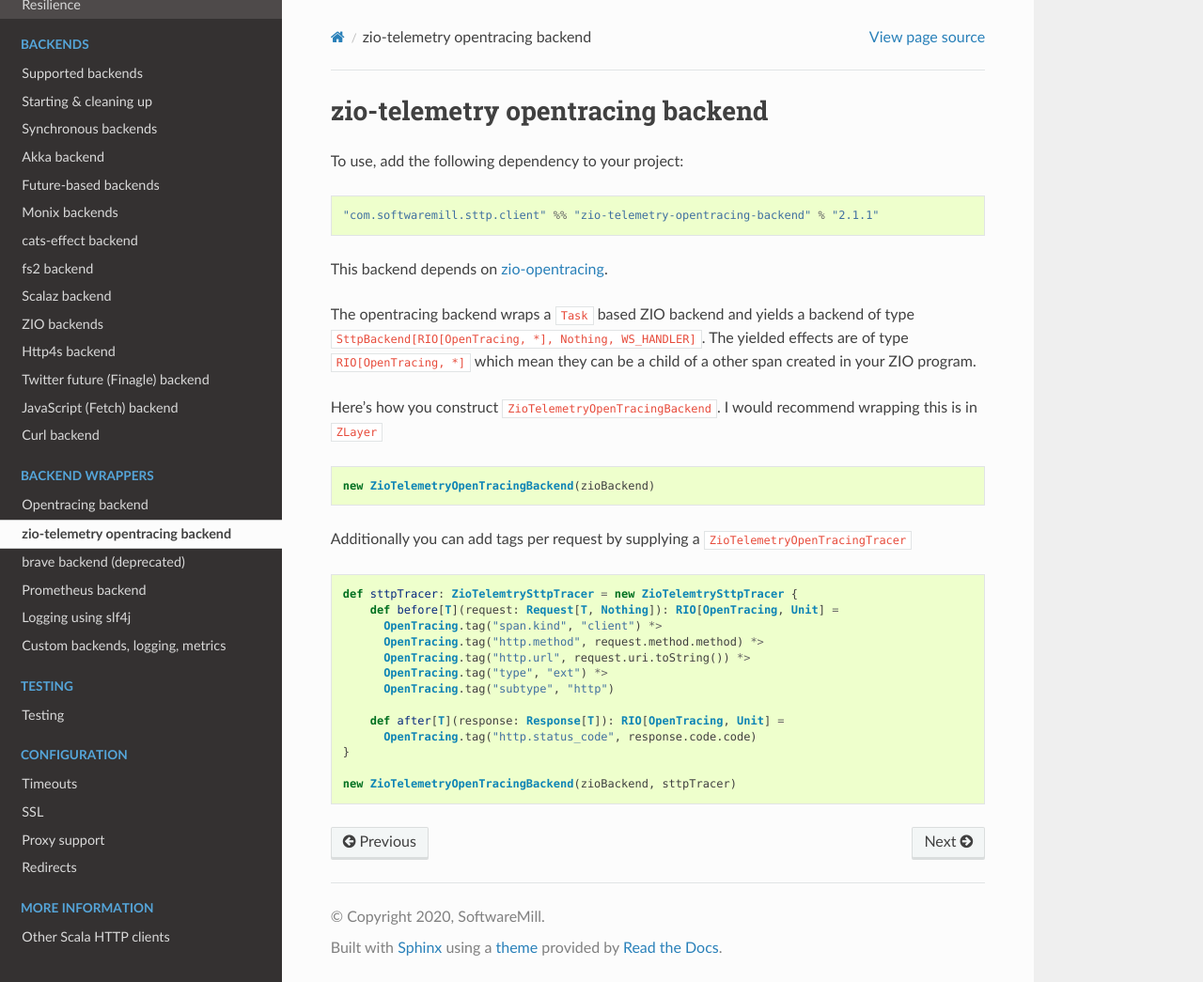
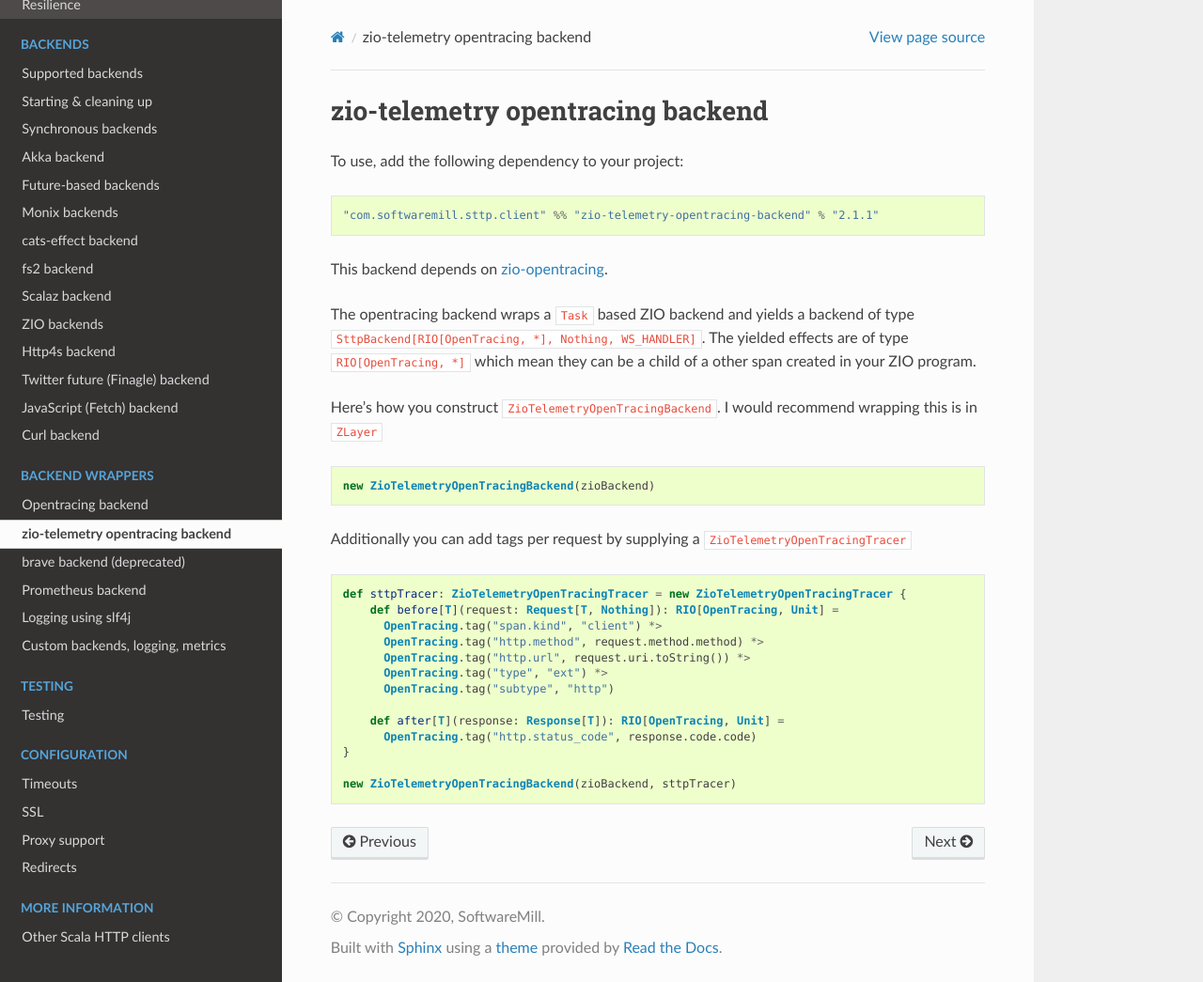
Before and after one commit to softwaremill/sttp, a Sphinx documentation site: the page built from docs/backends/wrappers/zio-opentracing.md, in a window 1280 px wide and 1045 px high. Shown: the whole window at 94% size. Built offline with Sphinx 7.4.7 and the Read the Docs theme 2.0.0, drawn with Linux system fonts in a browser that asks for light colours.

Commit message:
Update zio-opentracing.md

````diff
--- a/docs/backends/wrappers/zio-opentracing.md
+++ b/docs/backends/wrappers/zio-opentracing.md
@@ -19,7 +19,7 @@ new ZioTelemetryOpenTracingBackend(zioBackend)
 Additionally you can add tags per request by supplying a `ZioTelemetryOpenTracingTracer`
 
 ```scala
-def sttpTracer: ZioTelemtrySttpTracer = new ZioTelemtrySttpTracer {
+def sttpTracer: ZioTelemetryOpenTracingTracer = new ZioTelemetryOpenTracingTracer {
     def before[T](request: Request[T, Nothing]): RIO[OpenTracing, Unit] =
       OpenTracing.tag("span.kind", "client") *>
       OpenTracing.tag("http.method", request.method.method) *>
````
